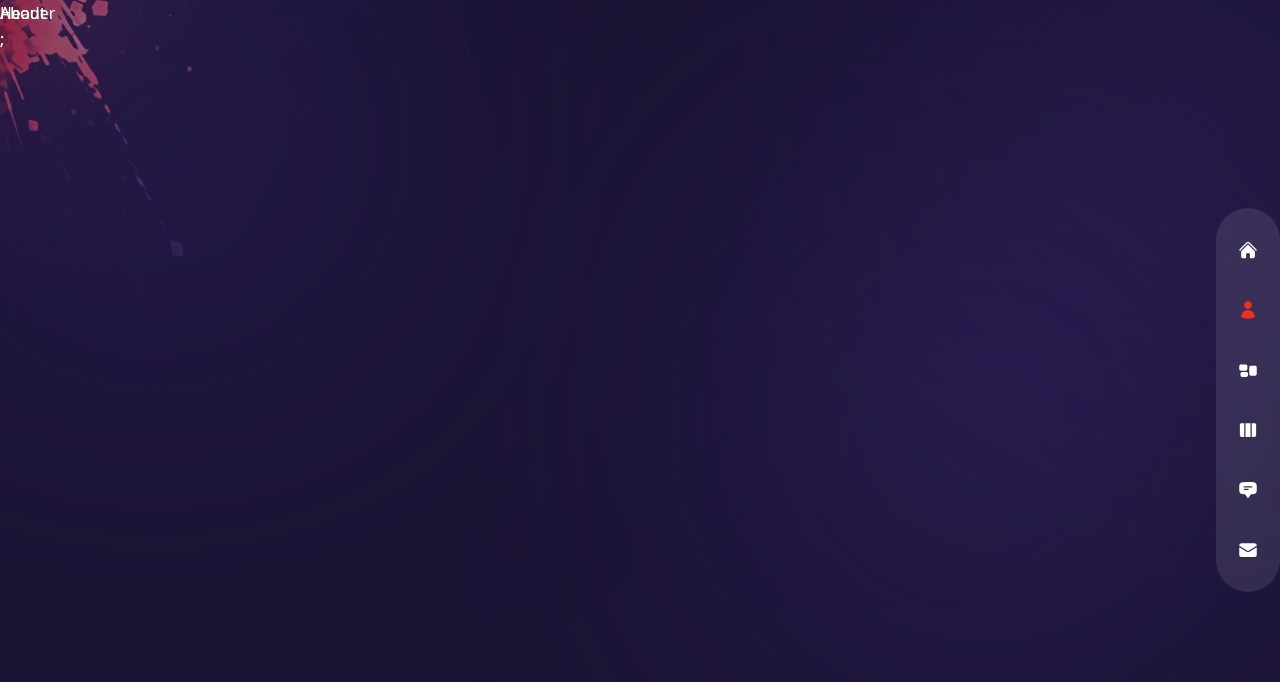
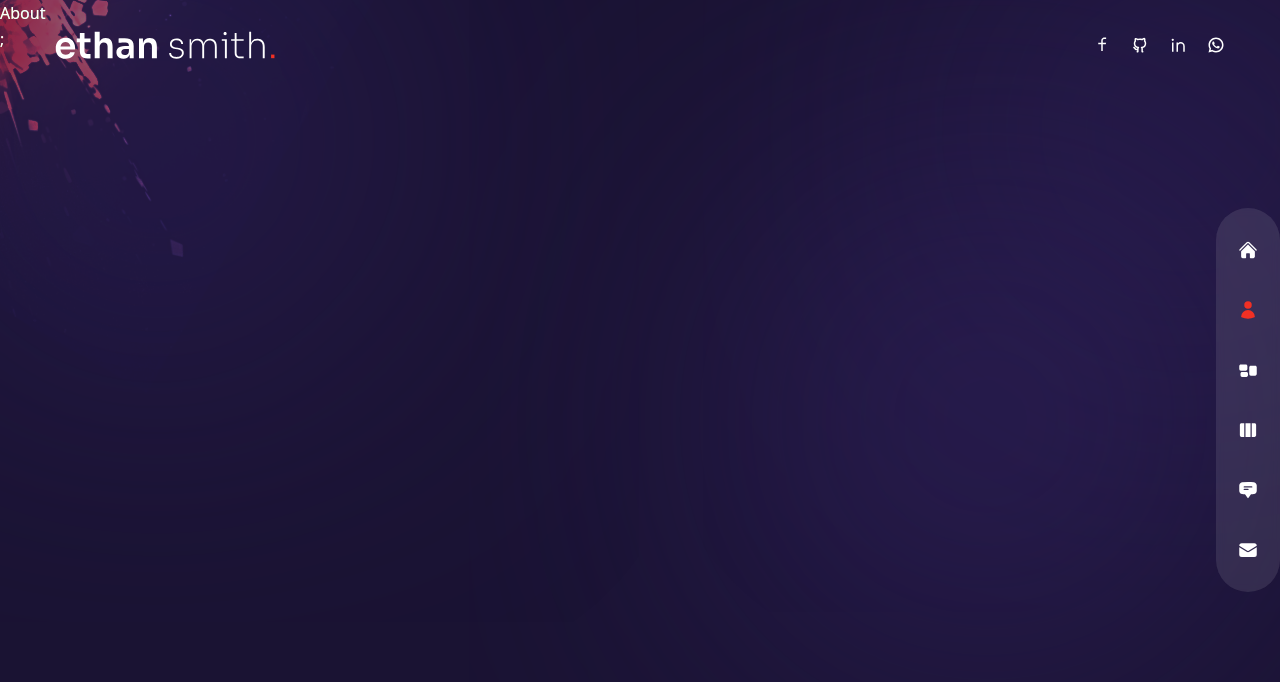
Before and after one commit to RavinduISHA/Portfolio-nextjs, a Next.js app: page /about in a window 1280 px wide. Shown: the top 682 px of the page. Built offline with nearby package versions, Linux system fonts and the light colour scheme.

Commit message:
add a header section

```diff
--- a/components/Header.js
+++ b/components/Header.js
@@ -1,5 +1,23 @@
+import Image from "next/image";
+
+import Link from "next/link";
+
+import Socials from '../components/Socials';
+
 const Header = () => {
-  return <header className="absolute z-30 w-full">Header</header>;
+  return <header className="absolute z-30 w-full flex items-center px-16 xl:px-0 xl:h-[90px]"
+  >
+    <div className="container mx-auto">
+      <div className="flex flex-col lg:flex-row justify-between items-center gap-y-6 py-8">
+        {/* logo */}
+        <Link href={'/'}>
+          <Image src={'/logo.svg'} width={220} height={40} priority={true} />
+        </Link>
+        {/* socials */}
+        <Socials />
+      </div>
+    </div>
+  </header>;
 };
 
 export default Header;
--- a/components/Socials.js
+++ b/components/Socials.js
@@ -1,5 +1,14 @@
+import Link from "next/link";
+
+import { RiFacebookLine, RiGithubLine, RiLinkedinLine, RiWhatsappLine} from 'react-icons/ri'
+
 const Socials = () => {
-  return <div>Socials</div>;
+  return <div className="flex items-center gap-x-5 text-lg">
+    <Link href={''} className="hover:text-accent transition-all duration-300"><RiFacebookLine /></Link>
+    <Link href={''} className="hover:text-accent transition-all duration-300"><RiGithubLine /></Link>
+    <Link href={''} className="hover:text-accent transition-all duration-300"><RiLinkedinLine /></Link>
+    <Link href={''} className="hover:text-accent transition-all duration-300"><RiWhatsappLine /></Link>
+  </div>;
 };
 
 export default Socials;
```
